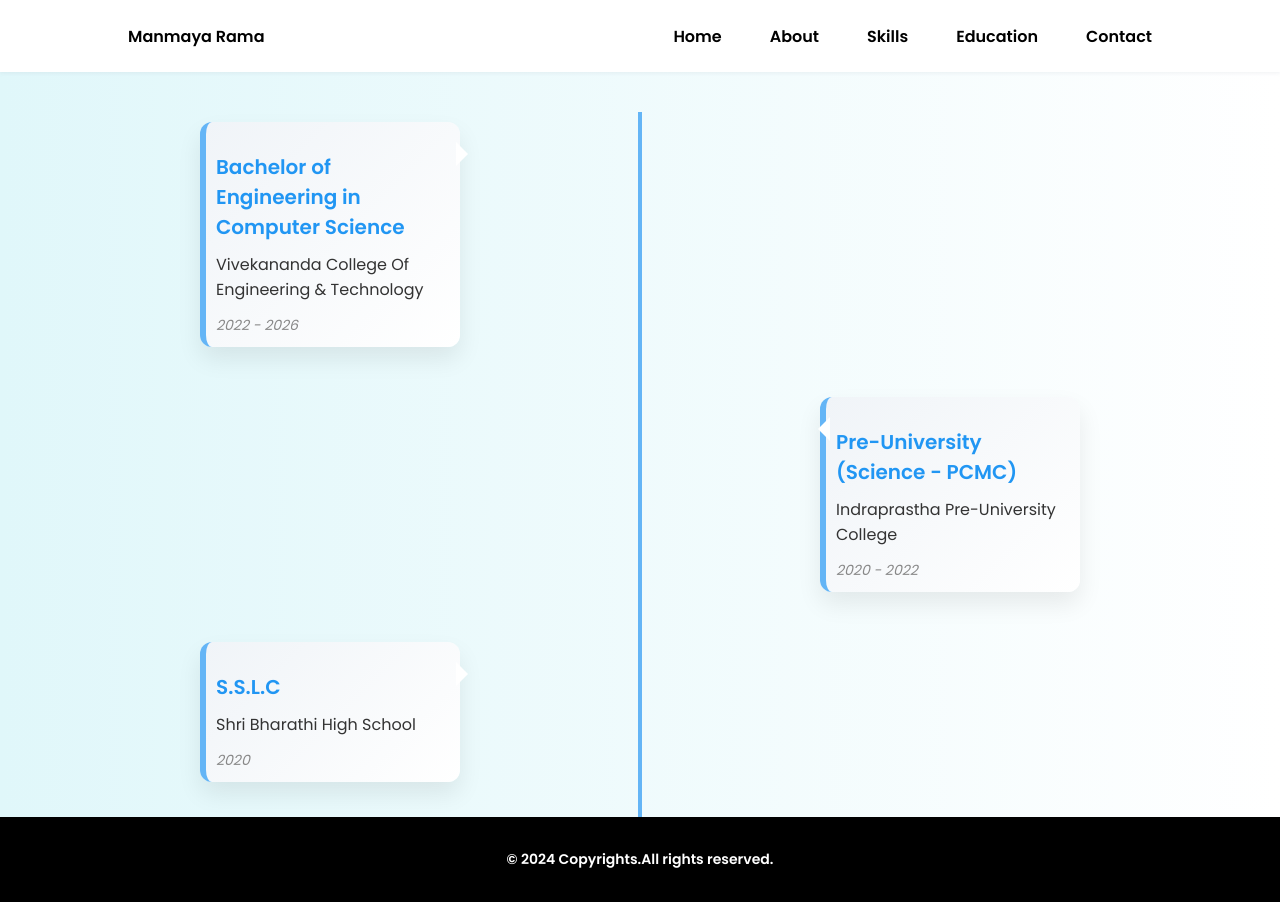
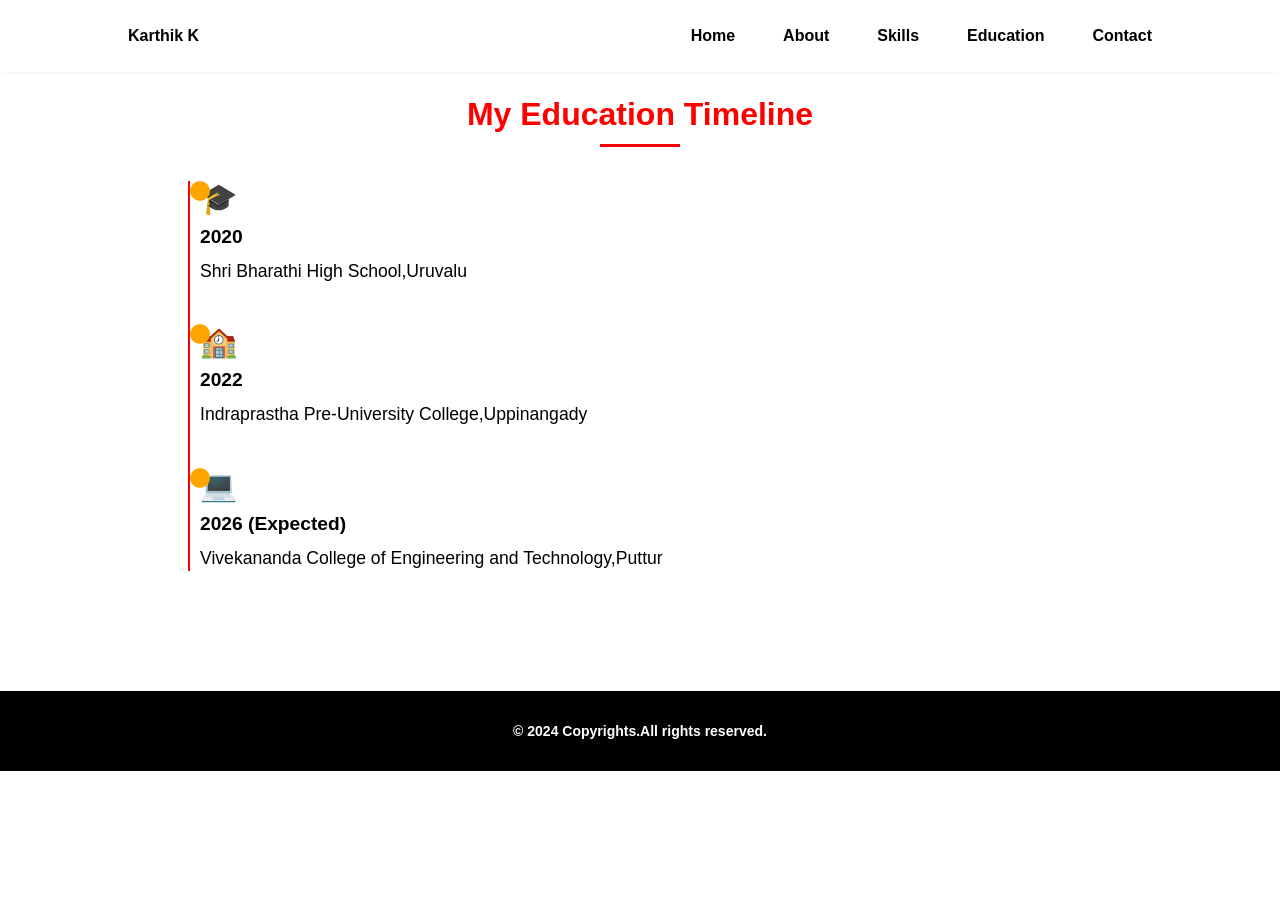
Before and after one commit to Manmayarama/Web-Lab, a plain HTML site: page education.html in a window 1280 px wide. After the commit the page ends 800 px from the top, so only its background shows below. Drawn offline with nearby package versions, Linux system fonts and the light colour scheme.

Commit message:
Update education.html

```diff
--- a/education.html
+++ b/education.html
@@ -2,149 +2,120 @@
 <html lang="en">
 <head>
   <meta charset="UTF-8">
-        <meta name="viewport" content="width=device-width, initial-scale=1.0">
-
-        <link rel="stylesheet" href="assets/css/styles.css">
-
-        <!-- =====BOX ICONS===== -->
+  <meta name="viewport" content="width=device-width, initial-scale=1.0">
+   <!-- =====BOX ICONS===== -->
         <link href='https://cdn.jsdelivr.net/npm/boxicons@2.0.5/css/boxicons.min.css' rel='stylesheet'>
+  <link rel="stylesheet" href="assets/css/styles.css">
   <title>Education Timeline</title>
   <style>
-
-    /* Body Styling */
-    body {
-
-      background-image: linear-gradient(to right, #e0f7fa, #ffffff);
+    /* General reset and body setup */
+    * {
+      margin: 0;
+      padding: 0;
+      box-sizing: border-box;
     }
 
-    /* Timeline Container */
+    body {
+      font-family: Arial, sans-serif;
+      background-color: white; /* Background color */
+      color: #fff;
+      padding: 0;
+      margin: 0;
+    }
+
+    .container {
+      max-width: 1000px;
+      margin: 50px auto;
+      padding: 30px;
+    }
+
+    h1 {
+      text-align: center;
+      font-size: 2.5rem;
+      margin-bottom: 40px;
+      color: red;
+    }
+
+    /* Timeline container */
     .timeline {
       position: relative;
-      max-width: 900px;
       margin: 0 auto;
-      padding: 10px;
+      padding-left: 30px;
     }
 
-    /* Timeline Line */
-    .timeline::before {
+    .timeline:before {
       content: '';
       position: absolute;
       top: 0;
-      bottom: 0;
-      left: 50%;
-      width: 4px;
-      background-color: #64b5f6;
-      transform: translateX(-50%);
-      animation: line-animation 1s ease-out forwards;
+      left: 18px;
+      width: 2px;
+      height: 100%;
+      background: red;
     }
 
-    /* Line Animation */
-    @keyframes line-animation {
-      from {
-        height: 0;
+    /* Timeline items (event points) */
+    .timeline-item {
+      margin: 40px 0;
+      position: relative;
+    }
+
+    .timeline-item .date {
+      font-weight: bold;
+      font-size: 1.2rem;
+      color: #000000;
+    }
+
+    .timeline-item .description {
+      font-size: 1.1rem;
+      line-height: 1.5;
+      margin-top: 10px;
+      color: #000000;
+    }
+
+    /* Circle markers on the timeline */
+    .timeline-item .dot {
+      width: 20px;
+      height: 20px;
+      background-color: orange;
+      border-radius: 50%;
+      position: absolute;
+      left: -10px;
+      top: 0;
+      transition: transform 0.5s ease-in-out;
+    }
+
+    /* Animation: Fade in each event */
+    .timeline-item.fade-in {
+      opacity: 0;
+      transform: translateX(-50px);
+      animation: fadeIn 1s forwards;
+    }
+
+    @keyframes fadeIn {
+      0% {
+        opacity: 0;
+        transform: translateX(-50px);
       }
-      to {
-        height: 100%;
+      100% {
+        opacity: 1;
+        transform: translateX(0);
       }
     }
 
-    /* Timeline Event */
-    .timeline-item {
-      display: flex;
-      justify-content: flex-end;
-      margin-bottom: 25px;
-      opacity: 0;
-      animation: fadeIn 1s ease-out forwards;
-    }
-
-    .timeline-item:nth-child(odd) {
-      justify-content: flex-start;
-    }
-
-    /* Individual Event Box */
-    .timeline-content {
-      background-color: #ffffff;
-      padding: 10px;
-      border-radius: 12px;
-      width: 260px;
-      box-shadow: 0 12px 24px rgba(0, 0, 0, 0.08);
-      position: relative;
-      transition: transform 0.3s ease-in-out;
-      border-left: 6px solid #64b5f6;
-      background: linear-gradient(135deg, #f0f4f8, #ffffff);
-    }
-
-    /* Hover Effect for Timeline Items */
-    .timeline-content:hover {
-      transform: translateY(-8px);
-      box-shadow: 0 18px 36px rgba(0, 0, 0, 0.15);
-    }
-
-    .timeline-content::after {
-      content: '';
-      position: absolute;
-      top: 20px;
-      left: -20px;
-      border-width: 12px;
-      border-style: solid;
-      border-color: transparent #ffffff transparent transparent;
-    }
-
-    .timeline-item:nth-child(odd) .timeline-content::after {
-      left: auto;
-      right: -20px;
-      border-color: transparent transparent transparent #ffffff;
-    }
-
-    /* Title Styling */
-    .timeline-content h3 {
-      font-size: 20px;
-      color: #2196F3;
-      margin-bottom: 10px;
-      font-weight: 600;
-    }
-
-    /* Event Details Styling */
-    .timeline-content p {
-      color: #333;
-      font-size: 16px;
+    /* Styling for the timeline items' icons */
+    .timeline-item .icon {
+      font-size: 30px;
+      color: #fff;
       margin-bottom: 10px;
     }
-
-    /* Time Period */
-    .timeline-content span {
-      font-size: 14px;
-      color: #888;
-      font-style: italic;
-    }
-
-    /* Timeline Item Animation */
-    @keyframes fadeIn {
-      from {
-        opacity: 0;
-        transform: translateY(30px);
-      }
-      to {
-        opacity: 1;
-        transform: translateY(0);
-      }
-    }
-
-    /* Add spacing between items */
-    .timeline-item + .timeline-item {
-      margin-top: 50px;
-    }
-
   </style>
 </head>
 <body>
-
-<body>
-        <!--===== HEADER =====-->
+	<!--===== HEADER =====-->
         <header class="l-header">
             <nav class="nav bd-grid">
                 <div>
-                    <a href="#" class="nav__logo">Manmaya Rama</a>
+                    <a href="#" class="nav__logo">Karthik K</a>
                 </div>
 
                 <div class="nav__menu" id="nav-menu">
@@ -162,46 +133,47 @@
                 </div>
             </nav>
         </header>
-<main class="l-main">
-	<h2 class="section-title">Education</h2>
-  <div class="timeline">
-    <!-- Timeline Item 1 -->
-    <div class="timeline-item">
-      <div class="timeline-content">
-        <h3>Bachelor of Engineering in Computer Science</h3>
-        <p>Vivekananda College Of Engineering & Technology</p>
-        <span>2022 - 2026</span>
+
+  <div class="container">
+    <h1 class="section-title">My Education Timeline</h1>
+    <div class="timeline">
+      <!-- SSLC -->
+      <div class="timeline-item fade-in" style="animation-delay: 0.5s;">
+        <div class="dot"></div>
+        <div class="icon">🎓SSLC</div>
+        <div class="date">2020</div>
+        <div class="description">Shri Bharathi High School,Uruvalu</div>
       </div>
-    </div>
 
-    <!-- Timeline Item 2 -->
-    <div class="timeline-item">
-      <div class="timeline-content">
-        <h3>Pre-University (Science - PCMC)</h3>
-        <p>Indraprastha Pre-University College</p>
-        <span>2020 - 2022</span>
+      <!-- PUC -->
+      <div class="timeline-item fade-in" style="animation-delay: 1s;">
+        <div class="dot"></div>
+        <div class="icon">🏫Pre-University (Science - PCMC)</div>
+        <div class="date">2022</div>
+        <div class="description">Indraprastha Pre-University College,Uppinangady</div>
       </div>
-    </div>
 
-    <!-- Timeline Item 3 -->
-    <div class="timeline-item">
-      <div class="timeline-content">
-        <h3>S.S.L.C</h3>
-        <p>Shri Bharathi High School</p>
-        <span>2020</span>
+      <!-- BE (Expected Graduation) -->
+      <div class="timeline-item fade-in" style="animation-delay: 1.5s;">
+        <div class="dot"></div>
+        <div class="icon">💻BE in Computer Science Engineering</div>
+        <div class="date">2026 (Expected)</div>
+        <div class="description">Vivekananda College of Engineering and Technology,Puttur</div>
       </div>
     </div>
   </div>
-</main>
 
- <footer class="footer">
+  <!--===== FOOTER =====-->
+         <footer class="footer">
             <p class="footer__copy">&copy; 2024 Copyrights.All rights reserved.</p>
         </footer>
+
 
         <!--===== SCROLL REVEAL =====-->
         <script src="https://unpkg.com/scrollreveal"></script>
 
         <!--===== MAIN JS =====-->
         <script src="assets/js/main.js"></script>
+
 </body>
 </html>
```
